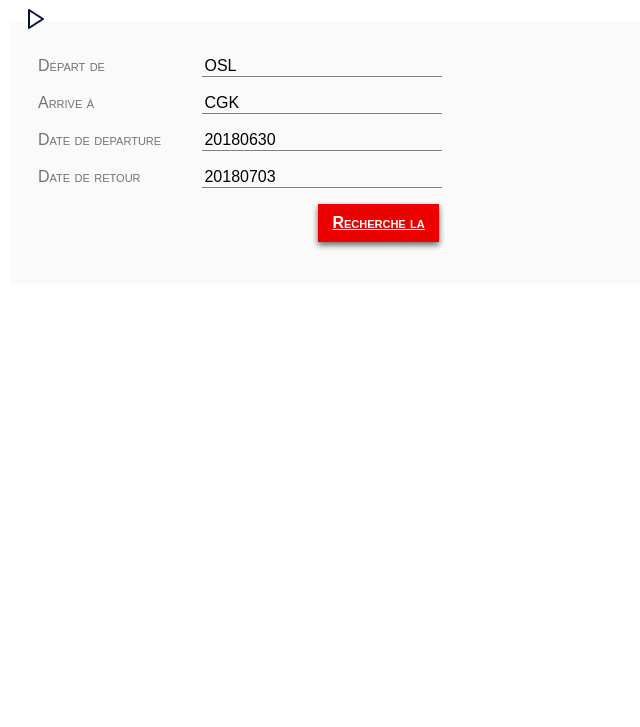
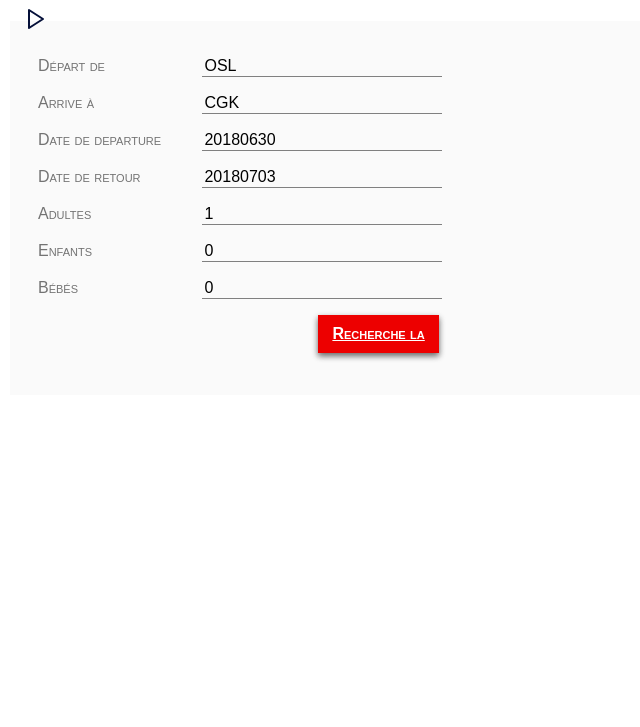
Before and after one commit to edjepetje/bw057.github.io, a website: page thing.html in a window 1280 px wide. Shown: the part 73-800 px from the top of the page, without its empty margins (0-640 px from the left). Drawn offline with Linux system fonts and the light colour scheme.

Commit message:
Update thing.html

```diff
--- a/thing.html
+++ b/thing.html
@@ -10,7 +10,7 @@
         <meta name="apple-mobile-web-app-title" content="Einsteigen">
         <link rel="shortcut icon" href="./icon.png">
         <link rel="manifest" href="manifest.json">
-        <title>Einsteigen</title>
+        <title>Hello search</title>
         <style media="screen">
         html {
           font-family: sans-serif
@@ -98,7 +98,7 @@
         </style>
         </head>
       <body class="brand-airfrance">
-      <h1 class="tr" data-label="title">Allez hop!</h1>
+      <h1 class="tr" data-label="title">Bonjour recherche</h1>
     <body>
         <form>
             <fieldset aria-label="parameters">
@@ -113,11 +113,23 @@
                 </div>
                 <div class="formline">
                 <label data-label="departureDate" class="tr" for="departureDate">Date de departure</label>
-                <input type="text" id="departureDate" title="a return date">
+                <input type="text" pattern="[0-9]{8}" id="departureDate" title="a return date">
                 </div>
                 <div class="formline">
                 <label data-label="returnDate" class="tr" for="returnDate">Date de retour</label>
-                <input type="text" id="returnDate" title="a return date">
+                <input type="text" pattern="[0-9]{8}" id="returnDate" title="a return date">
+                </div>
+                <div class="formline">
+                <label data-label="adultCount" class="tr" for="adultCount">Adultes</label>
+                <input type="text" pattern="[1-9]{1}" id="adultCount" title="number of adults in the party">
+                </div>
+                <div class="formline">
+                <label data-label="childCount" class="tr" for="childCount">Enfants</label>
+                <input type="text" pattern="[1-9]{1}" id="childCount" title="number of children in the party">
+                </div>
+                <div class="formline">
+                <label data-label="infantCount" class="tr" for="infantCount">Bébés</label>
+                <input type="text" pattern="[1-9]{1}" id="infantCount" title="number of babies in the party">
                 </div>
                 <div class="formline">
                 <a id="link" class="btn tr" data-label="submit" type="submit" value="">Recherche la</a>
@@ -134,7 +146,7 @@
 			environment: 'www-ute3',
 			brand: 'airfrance',
 			CCTLD: 'fr',
-			language: 'fr',
+			language: 'en',
 			departure: 'OSL',
 			arrival: 'CGK',
 			departureDate: '20180630',
@@ -163,6 +175,9 @@
 			document.getElementById('arrival').setAttribute("value", gModel.arrival);
 			document.getElementById('departureDate').setAttribute("value", gModel.departureDate);
 			document.getElementById('returnDate').setAttribute("value", gModel.returnDate);
+      document.getElementById('adultCount').setAttribute("value", gModel.adultCount);
+      document.getElementById('childCount').setAttribute("value", gModel.childCount);
+      document.getElementById('infantCount').setAttribute("value", gModel.infantCount);
 			console.log(gModel);
 		}
 
@@ -172,6 +187,9 @@
     document.getElementById('arrival').addEventListener("change", updateViewModel, false);
     document.getElementById('departureDate').addEventListener("change", updateViewModel, false);
 		document.getElementById('returnDate').addEventListener("change", updateViewModel, false);
+    document.getElementById('adultCount').addEventListener("change", updateViewModel, false);
+    document.getElementById('childCount').addEventListener("change", updateViewModel, false);
+    document.getElementById('infantCount').addEventListener("change", updateViewModel, false);
 
 		showModel();
 
```
Lines whose indentation alone changed are shown as unchanged.
